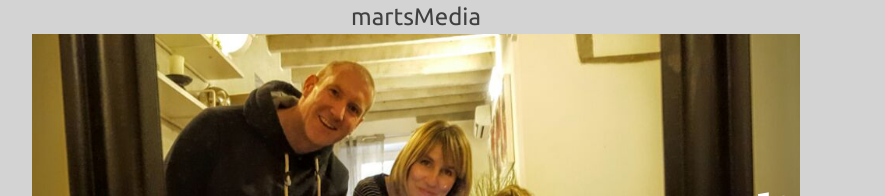
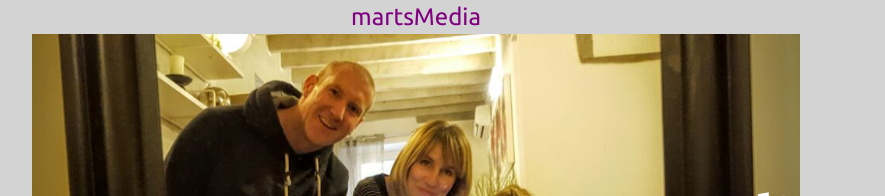
Before and after one commit to dawsino/dawsino.github.io, a Jekyll site: the page built from index.html, in a window 1280 px wide. Shown: the top 196 px of the page, without its empty margins (224-1109 px from the left). Built offline with Jekyll 4.4.1, drawn with Linux system fonts in a browser that asks for light colours; nearby versions of some CDN libraries; the list of posts is cut into pages by our own code.

Commit message:
Update nav2.html

```diff
--- a/_includes/nav2.html
+++ b/_includes/nav2.html
@@ -1,3 +1,3 @@
 <div class="logo">
-   <a href="\">martsMedia</a>
+   <a class="logo" href="\">martsMedia</a>
 </div>
```
